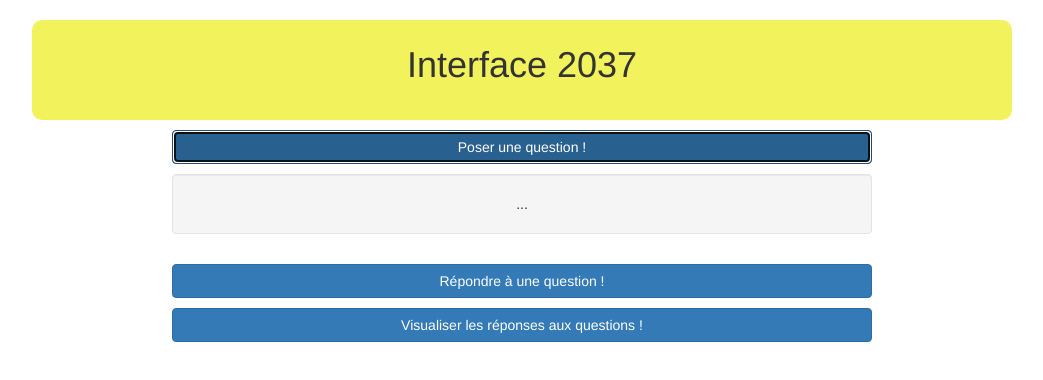
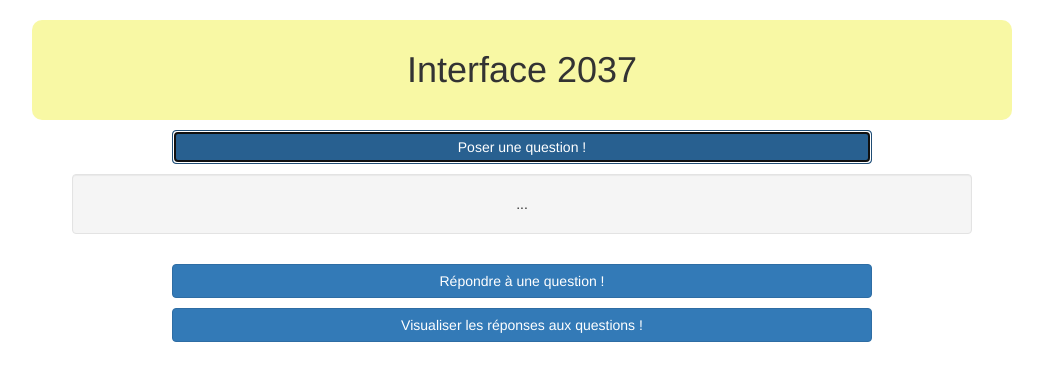
Before and after one commit to RBancal/EPSI_ArchiWeb_Front, a plain HTML site: page index.html in a window 1280 px wide. Both pictures are taken after a click on the button "Poser une question !". Shown: the whole page, without its empty margins (118-1161 px from the left). Drawn offline with Linux system fonts and the light colour scheme.

Commit message:
Finalisation de l'interface Web.

```diff
--- a/css/index.css
+++ b/css/index.css
@@ -2,7 +2,7 @@ header
 {
     width: 980px;
     height: 100px;
-    background-color: rgba(241,241,75,0.9);
+    background-color: rgba(241,241,75,0.5);
     border-radius: 10px;
     margin: auto;
 }
@@ -10,7 +10,7 @@ header
 header h1
 {
     text-align: center;
-    padding-top: 25px;
+    padding-top: 30px;
 }
 
 section
@@ -27,7 +27,7 @@ section button
 
 section div
 {
-    width: 700px;
+    width: 900px;
     text-align: center;
     margin: auto;
     margin-top: 10px;
```
